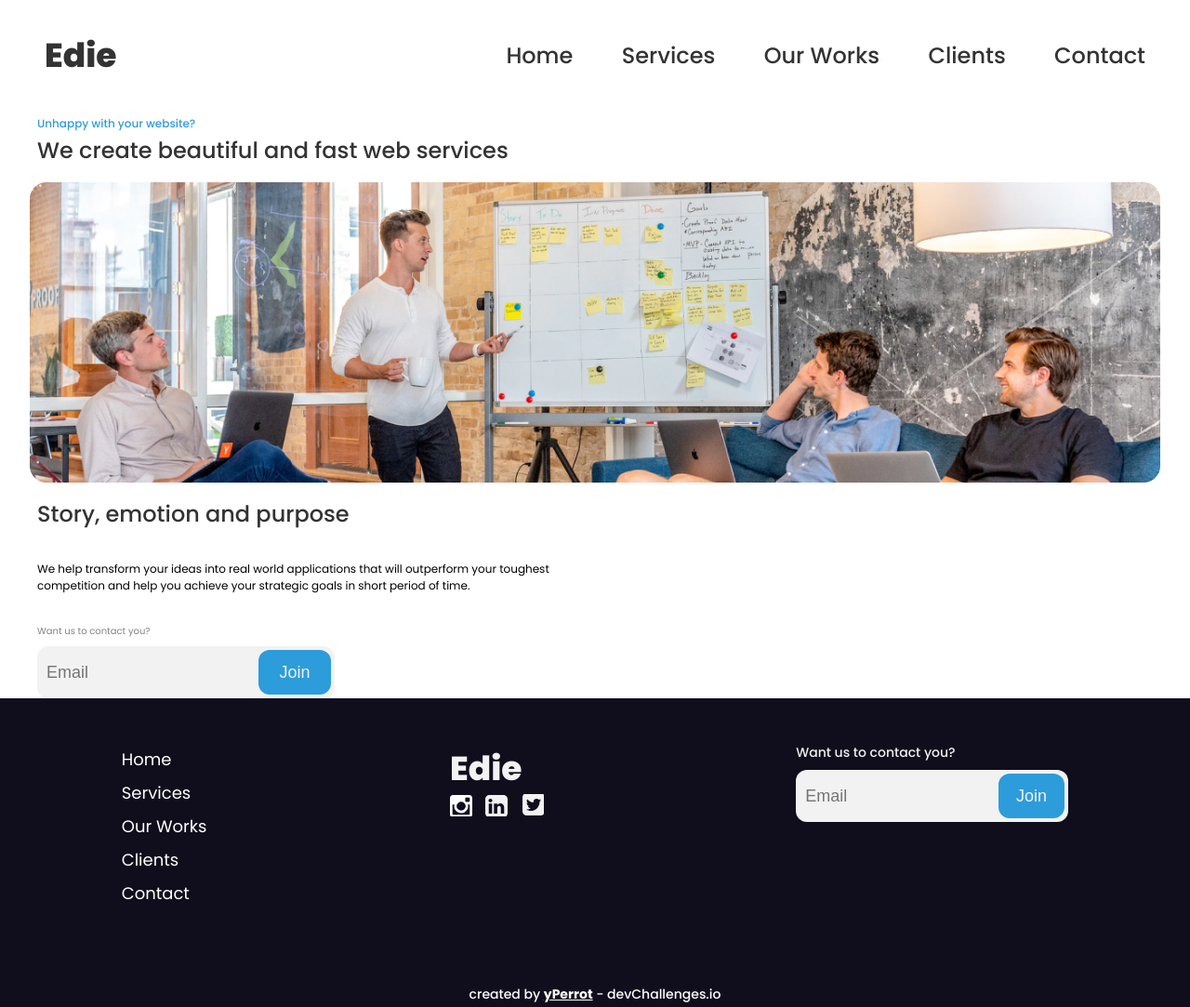
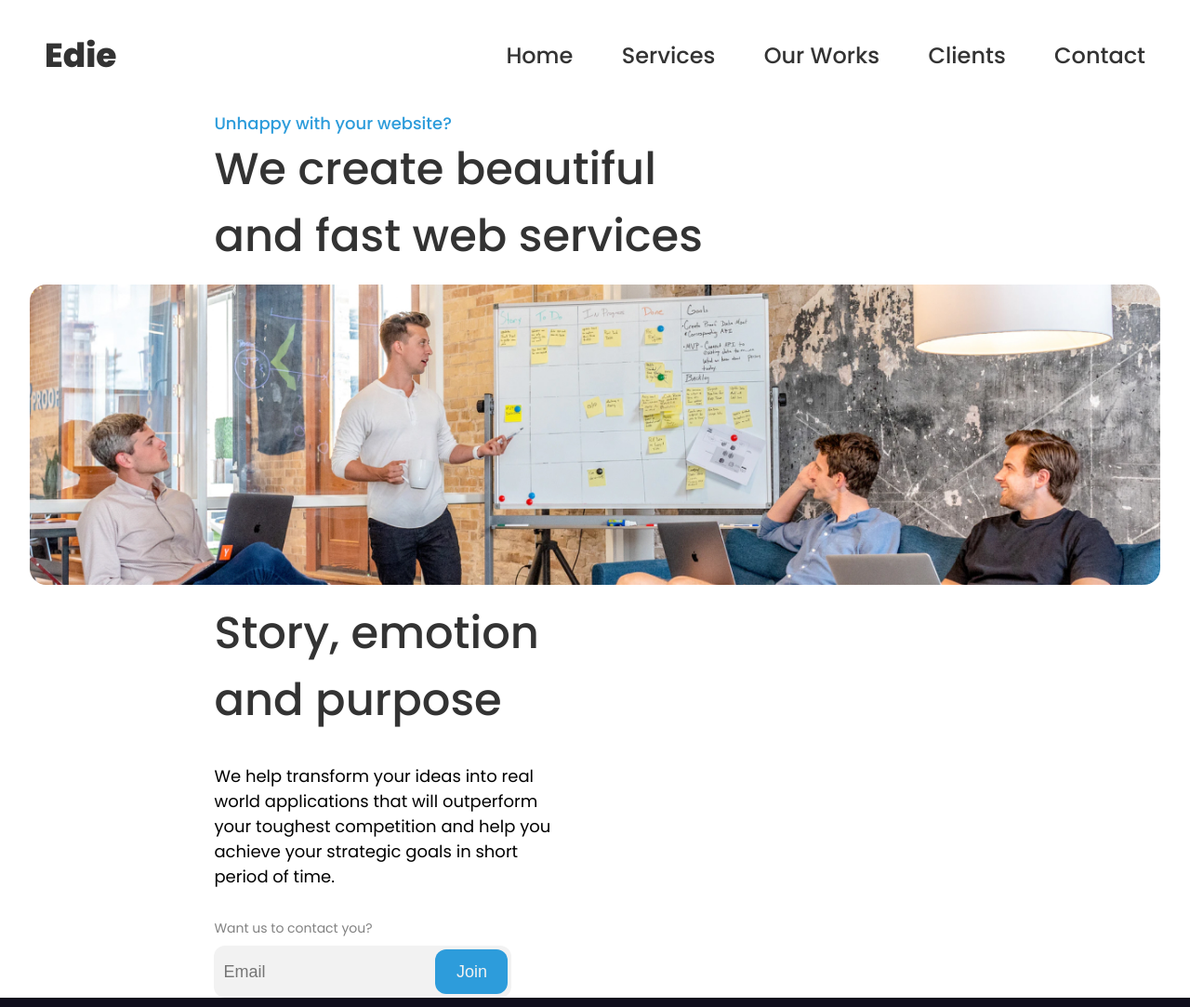
Before and after one commit to yPerrot/Solution_Responsive_devChallenges, a plain HTML site: page edie-homepage/index.html in a window 1280 px wide. Shown: the top 1083 px of the page at 93% size. Drawn offline with Linux system fonts and the light colour scheme.

Commit message:
[CSS] Add desktop presentation section

```diff
--- a/edie-homepage/style/scss/style.scss
+++ b/edie-homepage/style/scss/style.scss
@@ -35,6 +35,10 @@ h2 {
     font-size: 1.5rem;
     line-height: 2.25rem;
     color: var(--gray-1);
+    @media screen and (min-width:1024px) {
+        font-size: 3rem;
+        line-height: 4.5rem;
+    }
 }
 
 /* === Custom Input === */
@@ -230,26 +234,44 @@ header {
     & > span, & > h2, & > div {
         margin-left: 2.5rem;
         max-width: 75vw;
+        @media screen and (min-width:1024px) {
+            margin-left: 18vw;
+            width: 35rem;
+        }
     }
 
     span {
         font-weight: 500;
         font-size: 0.75rem;
         color: var(--blue);
+        @media screen and (min-width:1024px) {
+            font-size: 1.125rem;
+        }
     }
 
     .card {
+
+        @media screen and (min-width:1024px) {
+            max-width: 23rem;
+        }
+
         &__text {
             font-size: 0.75rem;
             max-width: 37.5rem;
 
             margin: 2rem 0;
+            @media screen and (min-width:1024px) {
+                font-size: 1.125rem;
+            }
         }
 
         .form__header {
             font-size: 0.625rem;
             color: var(--gray-3);
             margin-bottom: 0.5rem;
+            @media screen and (min-width:1024px) {
+                font-size: 0.875rem;
+            }
         }
 
         form {
```
Also changed, not shown: edie-homepage/style/css/style.css, 1 other file.
